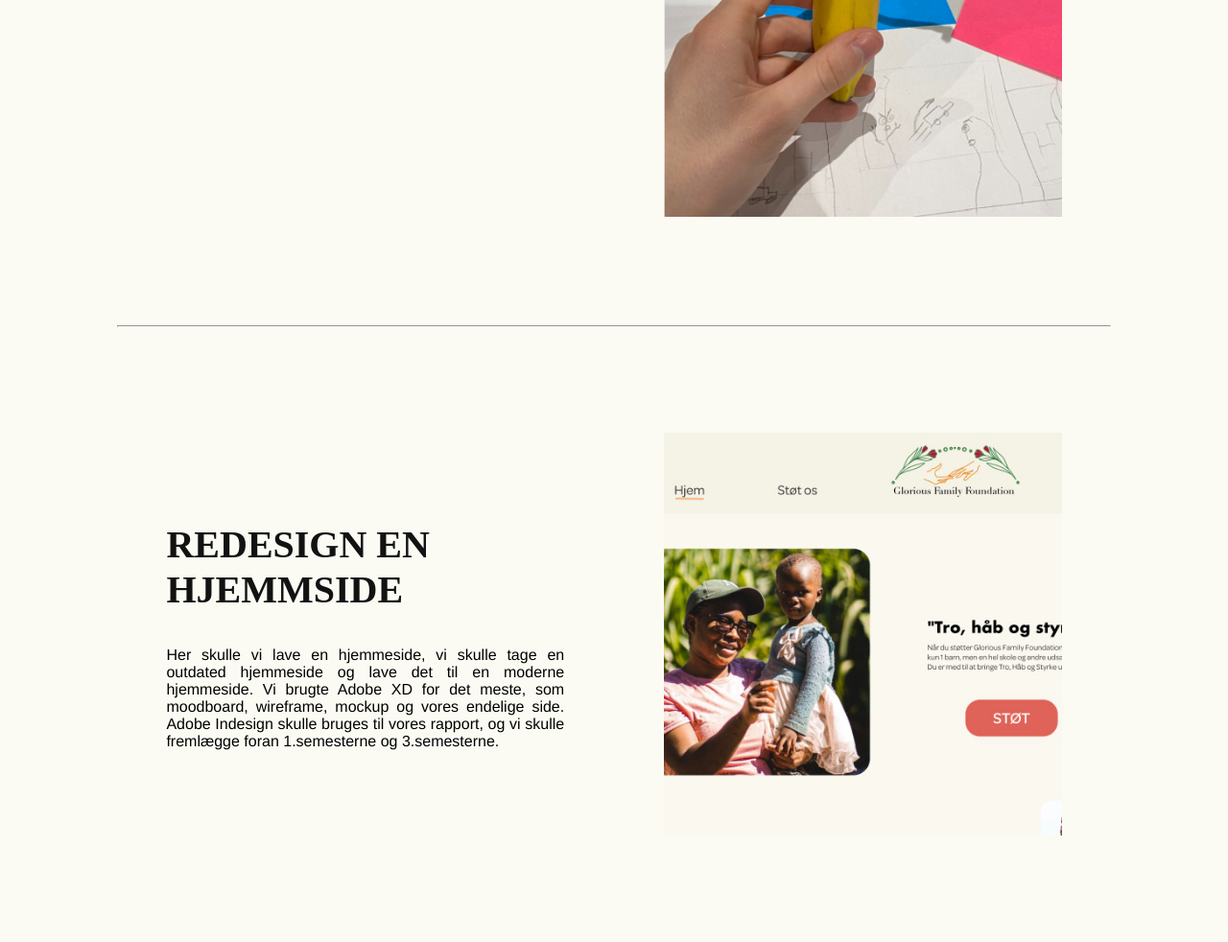
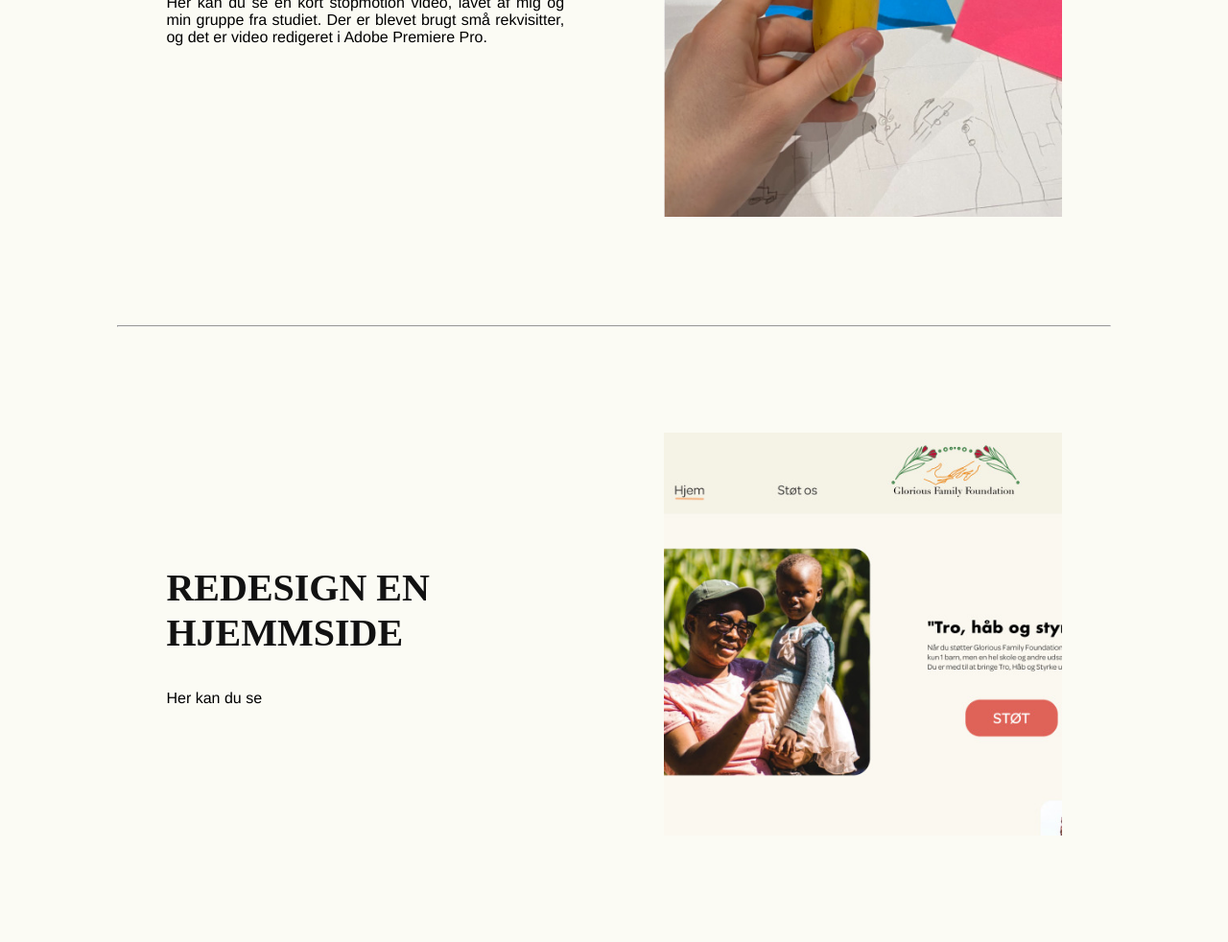
Before and after one commit to IBATMANI/Eksamen1, a plain HTML site: page Eksamen/vaerk.html in a window 1280 px wide. Shown: the part 418-1400 px from the top of the page at 96% size. Drawn offline with Linux system fonts and the light colour scheme.

Commit message:
mig side

```diff
--- a/Eksamen/vaerk.html
+++ b/Eksamen/vaerk.html
@@ -24,7 +24,9 @@
             <div class="box1">
                 <h2>STOPMOTION VIDEO</h2>
                 <br><br>
-                <p></p>
+                <p>Her kan du se en kort stopmotion video, lavet af mig og min gruppe fra studiet.
+                    Der er blevet brugt små rekvisitter, og det er video redigeret i Adobe Premiere Pro.
+                </p>
             </div>
             <div class="box2">
                 <a href="https://bit.ly/3HUNXi7"><img src="intro.jpeg" alt="En banan dukke"></a>
@@ -35,10 +37,7 @@
             <div class="box3">
                 <h2>REDESIGN EN HJEMMSIDE</h2>
                 <br><br>
-                <p>Her skulle vi lave en hjemmeside, vi skulle tage en outdated hjemmeside og lave det
-                    til en moderne hjemmeside. Vi brugte Adobe XD for det meste, som moodboard, wireframe,
-                    mockup og vores endelige side. Adobe Indesign skulle bruges til vores rapport, og vi
-                    skulle fremlægge foran 1.semesterne og 3.semesterne.</p>
+                <p>Her kan du se </p>
             </div>
             <div class="box4">
                 <a href="https://adobe.ly/39Sx0s7"><img src="pro1.jpeg" alt="Hjemmeside"></a>
```
Also changed, not shown: Eksamen/mig.html (+2 -2 lines).
